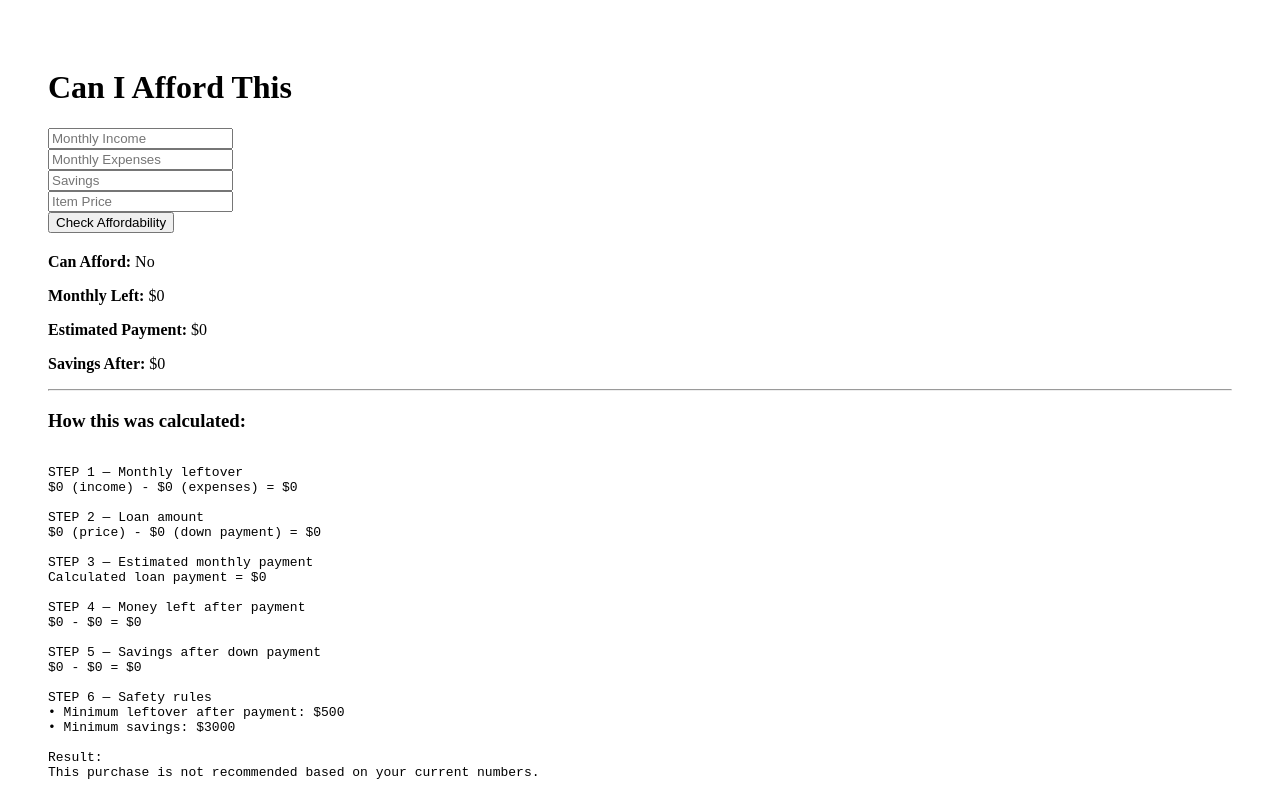
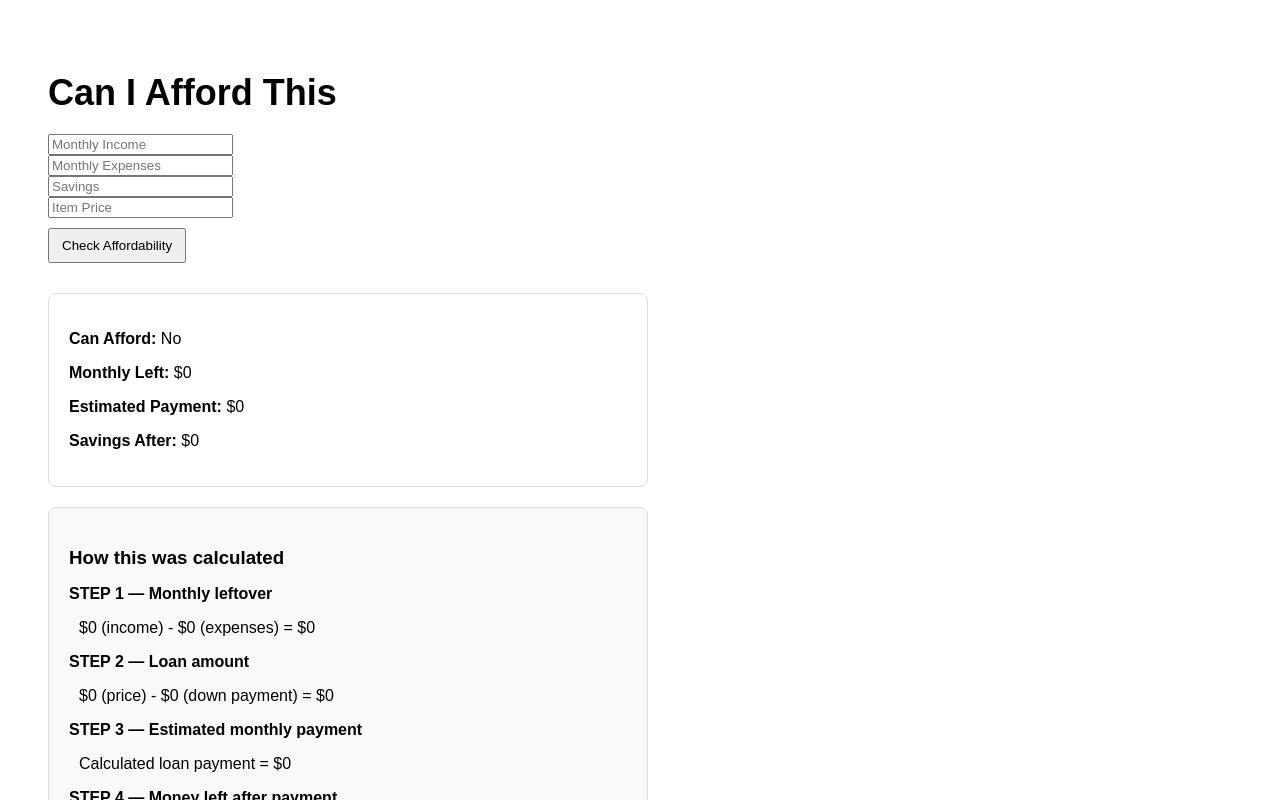
Before and after one commit to techtalk1282/can-i-afford-this, a Next.js app: page / in a window 1280 px wide. Both pictures are taken after a click on the button "Check Affordability". Shown: the top 800 px of the page. Built offline with nearby package versions, Linux system fonts and the light colour scheme.

Commit message:
feat: upgrade UI to structured premium layout with formatted step-by-step affordability breakdown
Enhanced UI for better readability and added structured result display.

```diff
--- a/app/page.js
+++ b/app/page.js
@@ -1,5 +1,6 @@
 // FILE: app/page.js
-// VERSION: v2 - Display backend explanation + fix UI clarity
+// VERSION: v3 - UI polish for premium readability
+// PURPOSE: Clean, structured display of affordability results
 
 "use client";
 
@@ -30,9 +31,10 @@ export default function Home() {
   }
 
   return (
-    <main style={{ padding: 40 }}>
-      <h1>Can I Afford This</h1>
+    <main style={{ padding: 40, fontFamily: "Arial, sans-serif" }}>
+      <h1 style={{ fontSize: 36, marginBottom: 20 }}>Can I Afford This</h1>
 
+      <div style={{ maxWidth: 300 }}>
         <input
           placeholder="Monthly Income"
           value={income}
@@ -61,25 +63,80 @@ export default function Home() {
         />
         <br />
 
-      <button onClick={handleCheck}>Check Affordability</button>
+        <button
+          onClick={handleCheck}
+          style={{
+            marginTop: 10,
+            padding: "8px 12px",
+            cursor: "pointer"
+          }}
+        >
+          Check Affordability
+        </button>
+      </div>
 
       {result && (
-        <div style={{ marginTop: 20 }}>
+        <div style={{ marginTop: 30, maxWidth: 600 }}>
+
+          {/* SUMMARY BLOCK */}
+          <div
+            style={{
+              padding: 20,
+              border: "1px solid #ddd",
+              borderRadius: 8,
+              marginBottom: 20
+            }}
+          >
             <p><strong>Can Afford:</strong> {result.canAfford ? "Yes" : "No"}</p>
+            <p><strong>Monthly Left:</strong> ${result.monthlyAvailable}</p>
+            <p><strong>Estimated Payment:</strong> ${result.monthlyPayment}</p>
+            <p><strong>Savings After:</strong> ${result.remainingSavings}</p>
+          </div>
 
-          <p><strong>Monthly Left:</strong> ${result.monthlyAvailable}</p>
+          {/* EXPLANATION BLOCK */}
+          <div
+            style={{
+              padding: 20,
+              border: "1px solid #ddd",
+              borderRadius: 8,
+              background: "#f9f9f9"
+            }}
+          >
+            <h3 style={{ marginBottom: 10 }}>How this was calculated</h3>
 
-          <p><strong>Estimated Payment:</strong> ${result.monthlyPayment}</p>
+            {result.explanation.split("\n").map((line, index) => {
+              if (line.includes("STEP")) {
+                return (
+                  <p key={index} style={{ fontWeight: "bold", marginTop: 10 }}>
+                    {line}
+                  </p>
+                );
+              }
 
-          <p><strong>Savings After:</strong> ${result.remainingSavings}</p>
+              if (line.includes("=")) {
+                return (
+                  <p key={index} style={{ marginLeft: 10 }}>
+                    {line}
+                  </p>
+                );
+              }
 
-          <hr />
+              if (line.includes("Result")) {
+                return (
+                  <p key={index} style={{ marginTop: 15, fontWeight: "bold" }}>
+                    {line}
+                  </p>
+                );
+              }
 
-          <h3>How this was calculated:</h3>
+              return (
+                <p key={index} style={{ marginLeft: 10 }}>
+                  {line}
+                </p>
+              );
+            })}
+          </div>
 
-          <pre style={{ whiteSpace: "pre-wrap" }}>
-            {result.explanation}
-          </pre>
         </div>
       )}
     </main>
```
Lines whose indentation alone changed are shown as unchanged.
